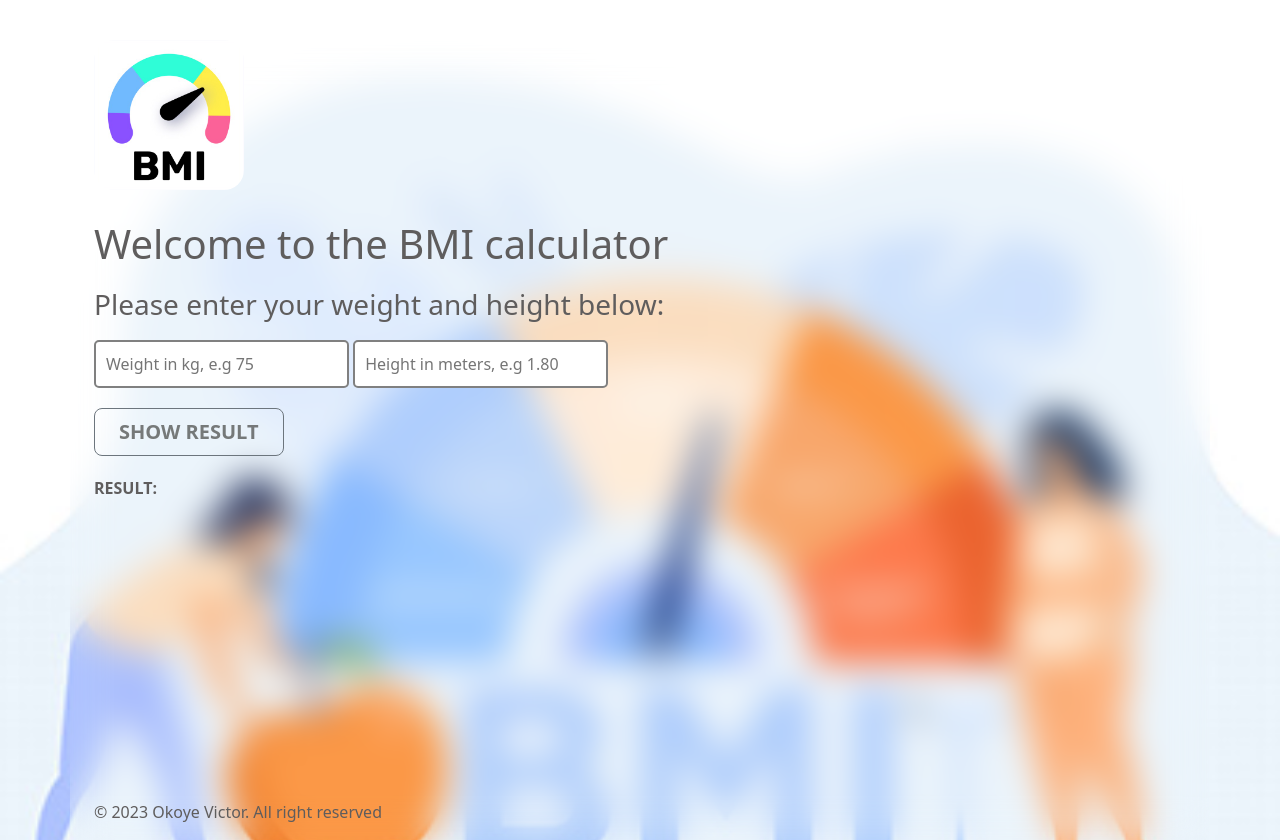
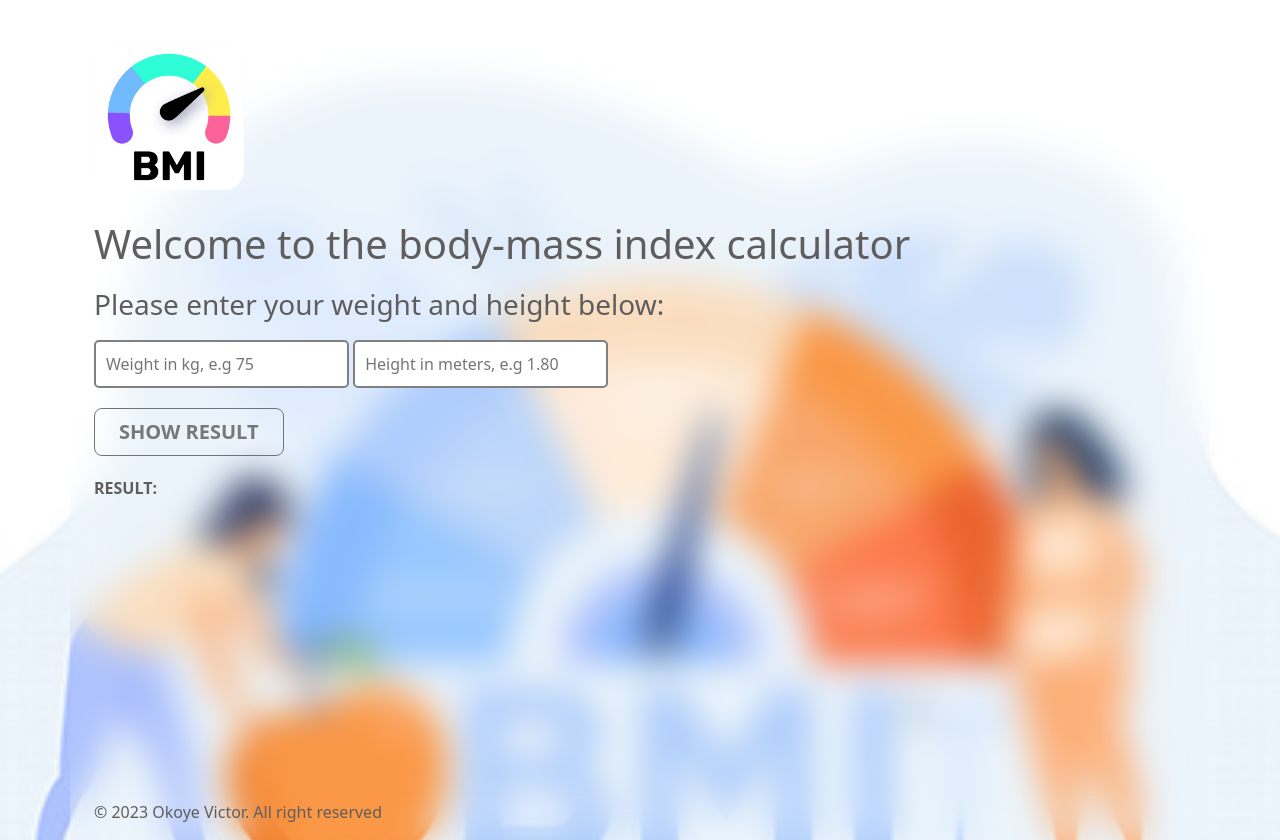
Before and after one commit to Cicero57/bmi-calculator, a plain HTML site: page index.html in a window 1280 px wide. Drawn offline with nearby package versions, Linux system fonts and the light colour scheme.

Commit message:
header change back

```diff
--- a/index.html
+++ b/index.html
@@ -13,7 +13,7 @@
    <div id="main-box" class="container py=3 px-4">
     <img id="logo" src="./images/bmi-3.jpg" width="150px" height="150px" alt="">
     <div id="content-wrap">
-    <h1>Welcome to the BMI calculator</h1>
+    <h1>Welcome to the body-mass index calculator</h1>
     <p></p>
     <h3>Please enter your weight  and height below:</h3>
     <input id="weight-el" type="text" onfocus="this.value=''"  placeholder="Weight in kg, e.g 75" required>
```
